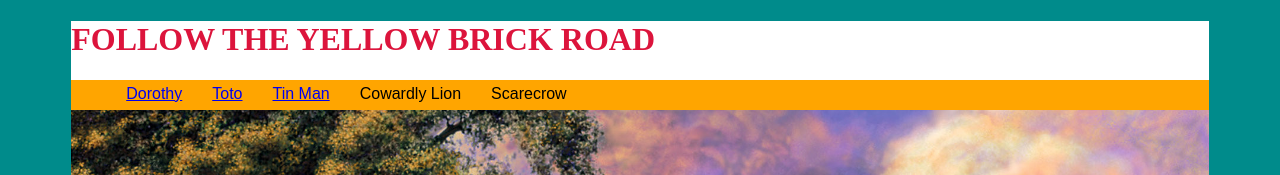
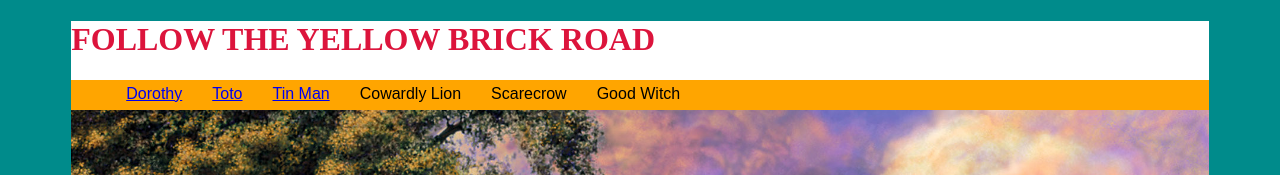
Before and after one commit to madelineepower/NSS-html-css, a plain HTML site: page index.html in a window 1280 px wide. Shown: the top 175 px of the page. Drawn offline with Linux system fonts and the light colour scheme.

Commit message:
added good witch to the nav

```diff
--- a/index.html
+++ b/index.html
@@ -18,6 +18,7 @@
             <li><a href="#">Tin Man</a></li>
             <li>Cowardly Lion</li>
             <li>Scarecrow</li>
+            <li>Good Witch</li>
           </ul>
         </nav>
       </header>
```
